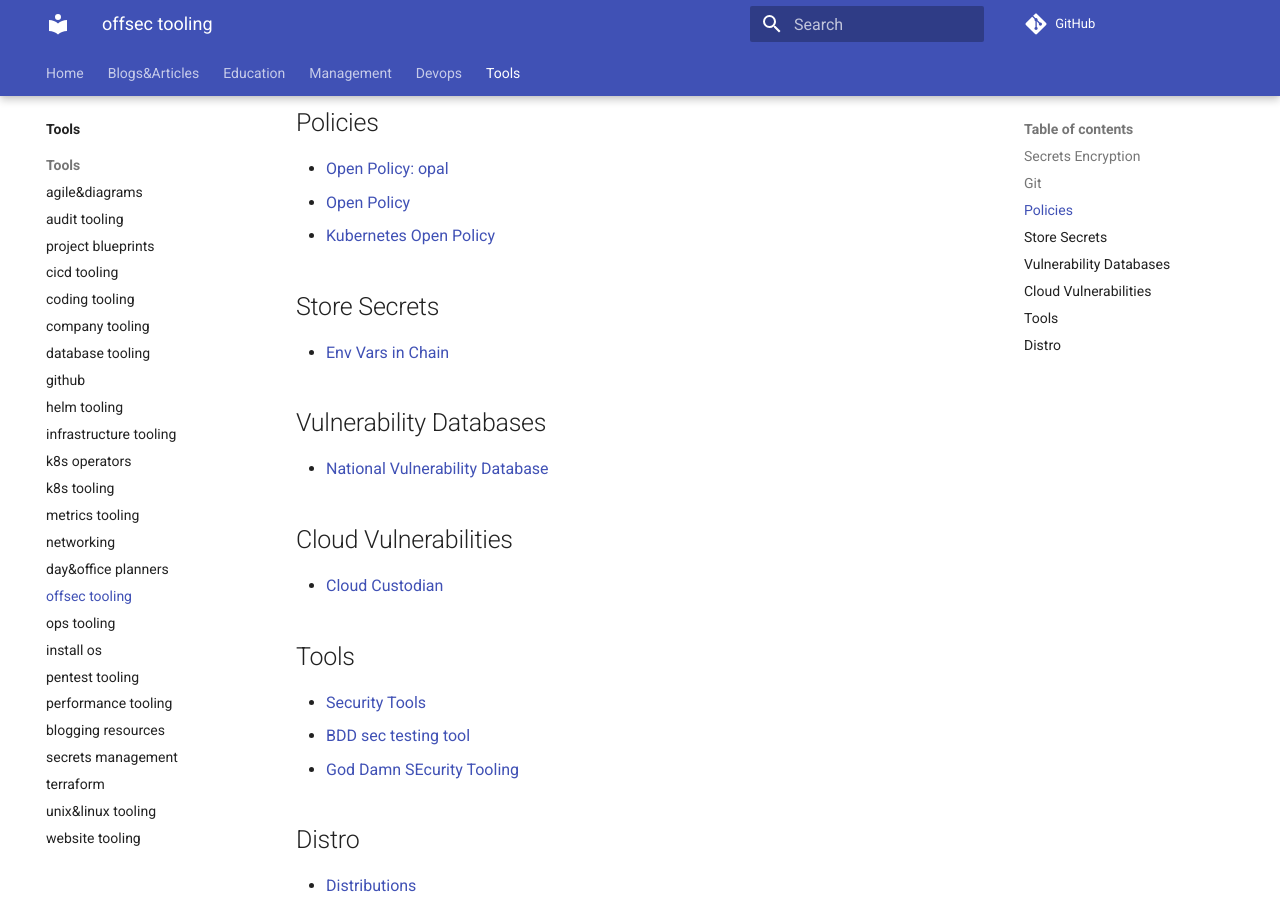
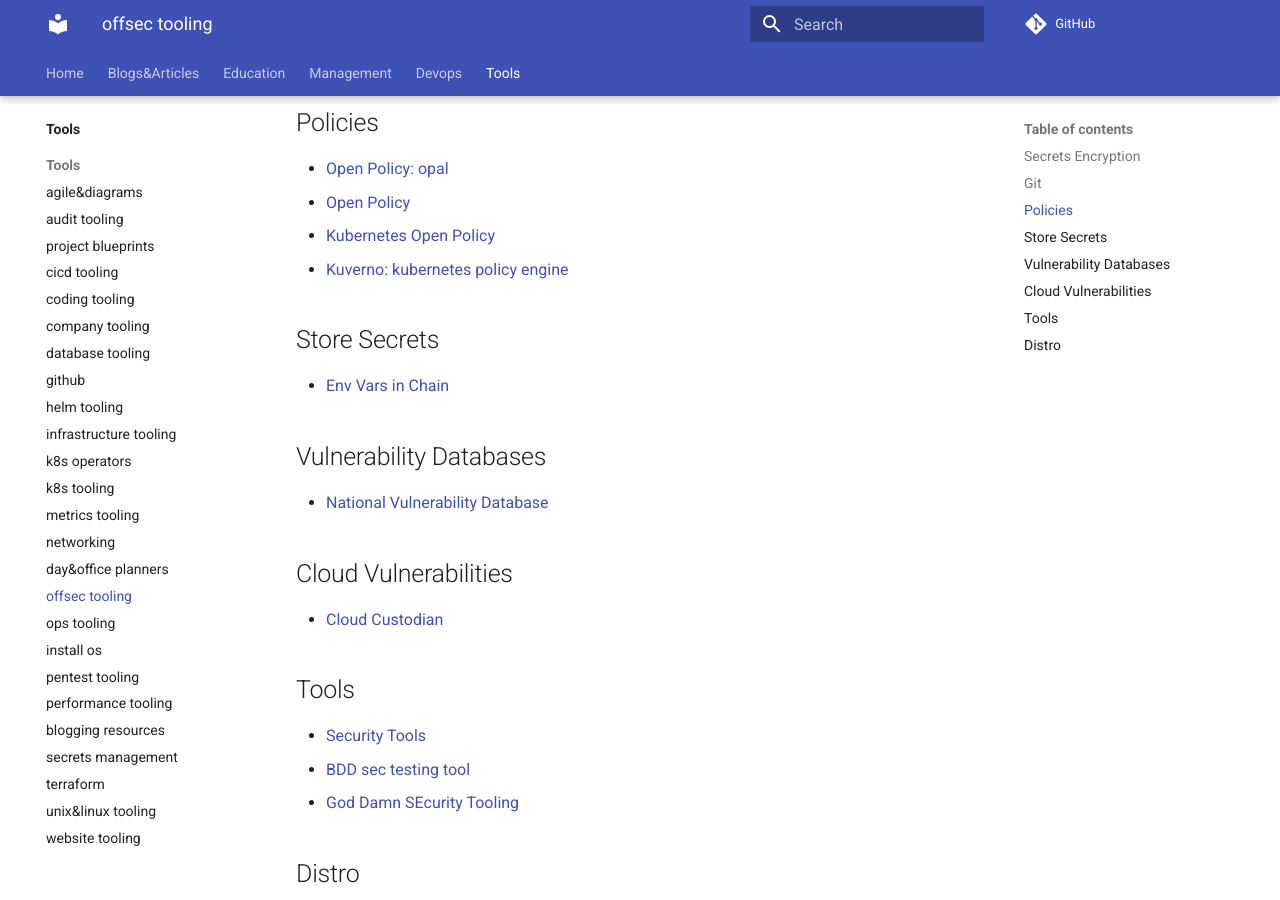
Before and after one commit to ivankatliarchuk/knowledge-base, an MkDocs documentation site: the page built from docs/tools/offsec.md, in a window 1280 px wide and 900 px high, scrolled down 591 px. Built offline with MkDocs 1.6.1 and Material for MkDocs 9.7.7, drawn with Linux system fonts in a browser that asks for light colours; comment, search, counter and statistics services are not loaded.

Commit message:
docs: added kubernetes OPA similar frameworks

```diff
--- a/docs/tools/offsec.md
+++ b/docs/tools/offsec.md
@@ -2,7 +2,7 @@
 title: offsec tooling
 summary: Offensive security tooling
 authors: ["Ivan K"]
-tags: ["tools", "offsec", "hardening", "forensic"]
+tags: ["tools", "offsec", "hardening", "forensic", "kubernetes"]
 date: 2021-04-18
 ---
 
@@ -28,6 +28,7 @@
 - [Open Policy: opal](https://www.opal.ac)
 - [Open Policy](https://www.openpolicyagent.org/)
 - [Kubernetes Open Policy](https://github.com/sighupio/gatekeeper-policy-manager)
+- [Kuverno: kubernetes policy engine](https://kyverno.io/#td-block-1)
 
 ## Store Secrets
 
```
Also changed, not shown: docs/blogs/blogs.web-to-follow.md (+4 -0 lines), docs/tools/cicd.md (+1 -0 lines), docs/tools/ops.md (+1 -0 lines).
